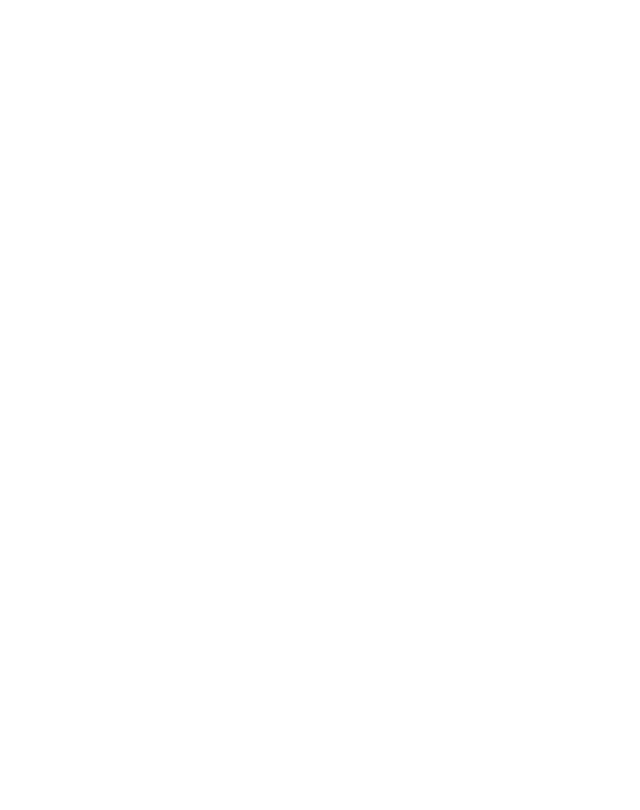
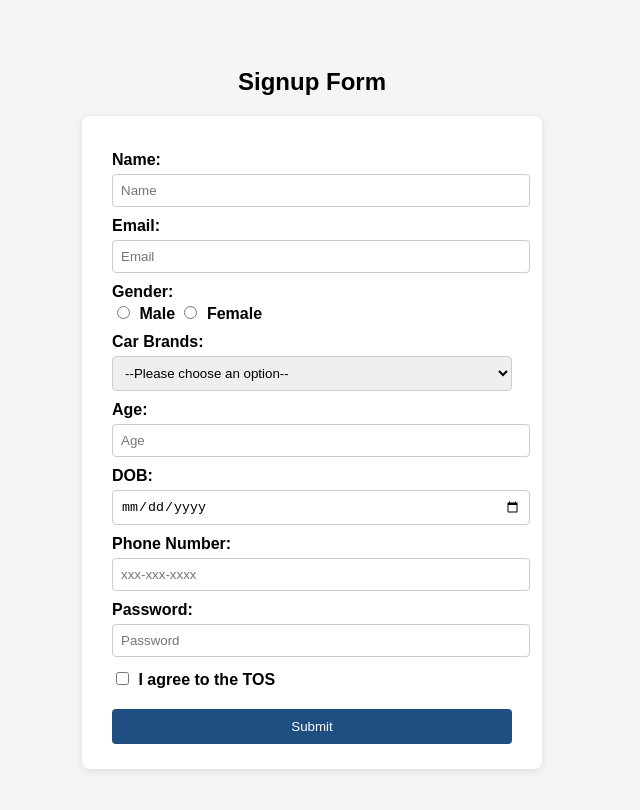
Before and after one commit to acciojob/signup-form-car-Sayan014, a website: page main.html in a window 1280 px wide. Shown: the whole page, without its empty margins (328-968 px from the left). Drawn offline with Linux system fonts and the light colour scheme.

Commit message:
created a submission

```diff
--- a/main.html
+++ b/main.html
@@ -8,6 +8,59 @@
 
 <body>
 	<!-- the entire body must be written by student -->
+	<h2>Signup Form</h2>
+
+<form method="post">
+  <!-- Name -->
+  <label for="name">Name:</label>
+  <input type="text" id="name" name="name" placeholder="Name" required>
+
+  <!-- Email -->
+  <label for="email">Email:</label>
+  <input type="email" id="email" name="email" placeholder="Email" required>
+
+  <!-- Gender -->
+  <label>Gender:</label>
+  <input type="radio" id="gender_m" name="gender" value="male" required>
+  <label for="gender_m" style="display:inline;">Male</label>
+  <input type="radio" id="gender_f" name="gender" value="female" required>
+  <label for="gender_f" style="display:inline;">Female</label>
+
+  <!-- Car Brands -->
+  <label for="cars">Car Brands:</label>
+  <select id="cars" name="cars" required>
+    <option value="">--Please choose an option--</option>
+    <option value="BMW">BMW</option>
+    <option value="Audi">Audi</option>
+    <option value="Tesla">Tesla</option>
+    <option value="Toyota">Toyota</option>
+  </select>
+
+  <!-- Age -->
+  <label for="age">Age:</label>
+  <input type="number" id="age" name="age" placeholder="Age" required>
+
+  <!-- DOB -->
+  <label for="dob">DOB:</label>
+  <input type="date" id="dob" name="dob" required>
+
+  <!-- Phone Number -->
+  <label for="tel">Phone Number:</label>
+  <input type="tel" id="tel" name="tel" placeholder="xxx-xxx-xxxx">
+
+  <!-- Password -->
+  <label for="password">Password:</label>
+  <input type="password" id="password" name="password" placeholder="Password" required>
+
+  <!-- TOS -->
+  <label>
+    <input type="checkbox" id="tos" name="tos" required>
+    I agree to the TOS
+  </label>
+
+  <!-- Submit -->
+  <button type="submit">Submit</button>
+</form>
     <script type="text/javascript" src="./script.js">
 </script>
 
--- a/styles.css
+++ b/styles.css
@@ -1,2 +1,55 @@
 
 /* Your CSS Code here. */
+  body {
+    font-family: Arial, sans-serif;
+    background-color: #f5f5f5;
+    padding: 40px;
+  }
+
+  form {
+    background-color: white;
+    padding: 25px 30px;
+    border-radius: 8px;
+    width: 400px;
+    margin: auto;
+    box-shadow: 0 2px 8px rgba(0,0,0,0.1);
+  }
+
+  h2 {
+    text-align: center;
+  }
+
+  label {
+    display: block;
+    margin-top: 10px;
+    font-weight: bold;
+  }
+
+  input, select {
+    width: 100%;
+    padding: 8px;
+    margin-top: 5px;
+    border-radius: 4px;
+    border: 1px solid #ccc;
+  }
+
+  input[type="radio"],
+  input[type="checkbox"] {
+    width: auto;
+    margin-right: 5px;
+  }
+
+  button {
+    margin-top: 20px;
+    width: 100%;
+    padding: 10px;
+    background-color: #1e4f80;
+    color: white;
+    border: none;
+    border-radius: 4px;
+    cursor: pointer;
+  }
+
+  button:hover {
+    background-color: #163b63;
+  }
```
